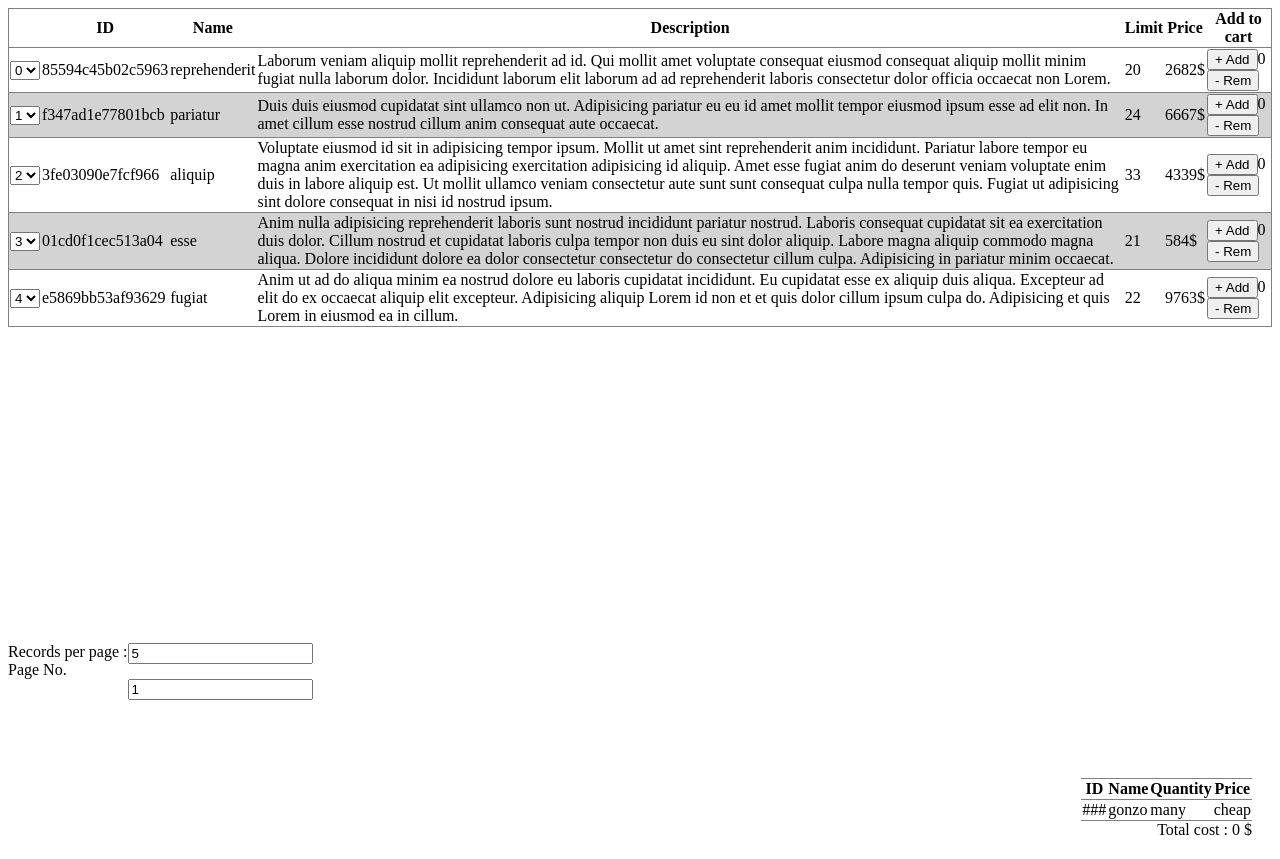
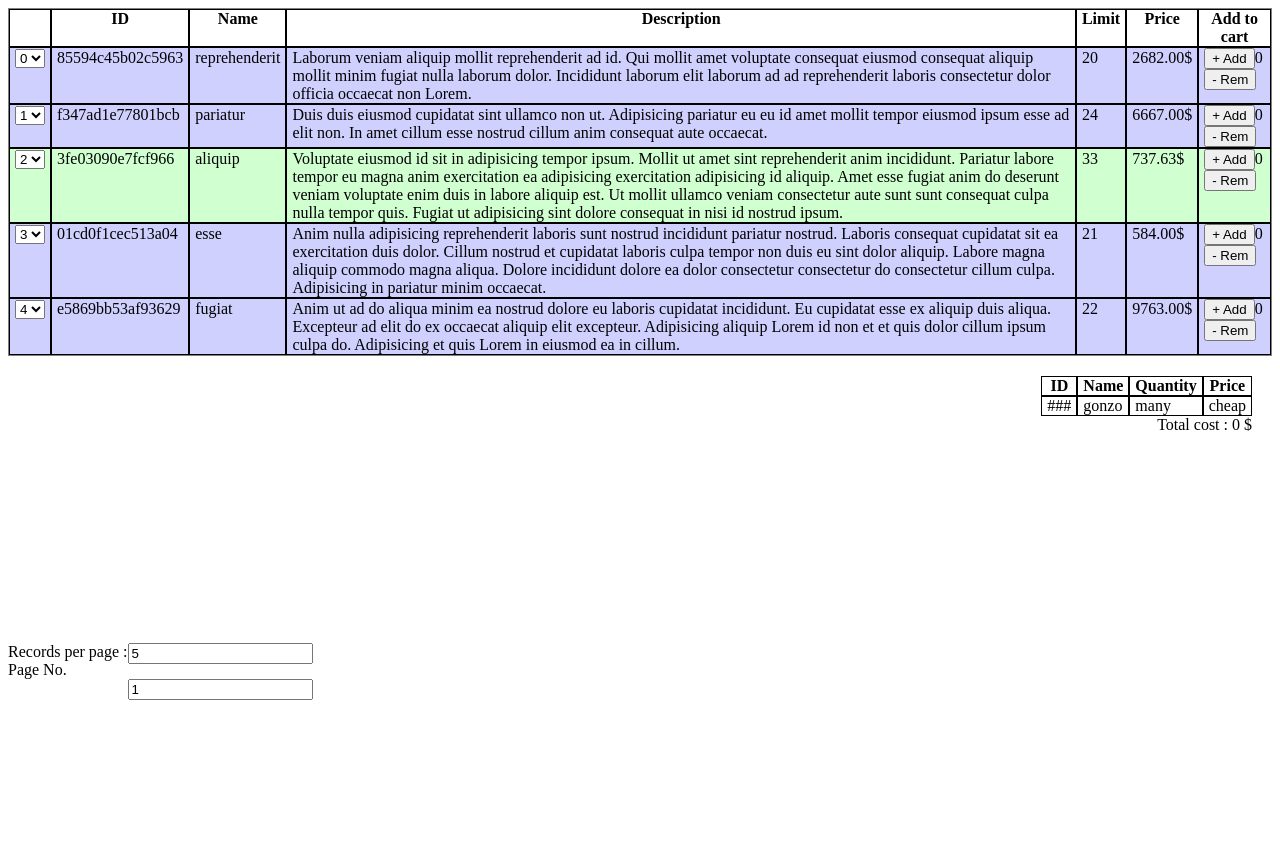
Before and after one commit to tzabarc/june15, a plain HTML site: page js1-DOM-events/index.html in a window 1280 px wide. After the commit the page ends 800 px from the top, so only its background shows below. Drawn offline with Linux system fonts and the light colour scheme.

Commit message:
div tables and Items objects

```diff
--- a/js1-DOM-events/index.html
+++ b/js1-DOM-events/index.html
@@ -4,34 +4,22 @@
     <meta charset="UTF-8">
     <title></title>
     <link rel="stylesheet" type="text/css" href="style/style.css">
+    <link rel="stylesheet" type="text/css" href="style/tableSimulaion.css">
 </head>
 <body>
-        <!--<table id="items" class="table">-->
-            <!--<thead>-->
-            <!--<tr>-->
-                <!--<th data-field="indexes">i</th>-->
-                <!--<th data-field="id">ID</th>-->
-                <!--<th data-field="fn">First</th>-->
-                <!--<th data-field="ln">Last</th>-->
-            <!--</tr>-->
-            <!--</thead>-->
-            <!--<tbody id="tbody"></tbody>-->
-        <!--</table>-->
 <div class="productsTableContainer">
-        <table  class="productsTable">
-            <thead>
-            <tr>
-                <th data-field="indexes"></th>
-                <th data-field="id">ID</th>
-                <th data-field="name">Name</th>
-                <th data-field="desc">Description</th>
-                <th data-field="limit">Limit</th>
-                <th data-field="price">Price</th>
-                <th data-field="addrem">Add to cart</th>
-            </tr>
-            </thead>
-            <tbody  id="productsTableBody"></tbody>
-        </table>
+    <div class="Table productsTable">
+        <div class="Heading">
+            <div class="Cell" data-field="indexes"></div>
+            <div class="Cell" data-field="id">ID</div>
+            <div class="Cell" data-field="name">Name</div>
+            <div class="Cell" data-field="desc">Description</div>
+            <div class="Cell" data-field="limit">Limit</div>
+            <div class="Cell" data-field="price">Price</div>
+            <div class="Cell" data-field="addrem">Add to cart</div>
+        </div>
+        <div class="tbody">
+    </div>
 </div>
 <div class="formContainer">
     <label for="rpc">Records per page :</label>
@@ -41,31 +29,30 @@
 
 </div>
 <div class="cartContainer">
-            <table  class="cartTable">
-                <thead>
-                <tr>
-                    <th data-field="id">ID</th>
-                    <th data-field="name">Name</th>
-                    <th data-field="quantity">Quantity</th>
-                    <th data-field="price">Price</th>
-                </tr>
-                </thead>
-                <tbody id="cartTableBody">
-                <tr>
-                    <td>###</td>
-                    <td>gonzo</td>
-                    <td>many</td>
-                    <td>cheap</td>
-                </tr>
-                </tbody>
-            </table>
+    <div class="Table cartTable">
+        <div class="Heading">
+            <div class="Cell" data-field="id">ID</div>
+            <div class="Cell" data-field="name">Name</div>
+            <div class="Cell" data-field="quantity">Quantity</div>
+            <div class="Cell" data-field="price">Price</div>
+        </div>
+        <div class="tbody" id="cartTableBody">
+            <div class="Row">
+                <div class="Cell">###</div>
+                <div class="Cell">gonzo</div>
+                <div class="Cell">many</div>
+                <div class="Cell">cheap</div>
+            </div>
+        </div>
+    </div>
     <span class="totalCostContainer">Total cost : <span class="totalCostValue">0</span> $</span>
 
 </div>
 <script src="js/pubsub.js"></script>
+    <script src="js/objects.js"></script>
     <script src="js/items.js"></script>
 <script src="js/cart.js"></script>
-        <script src="js/genTables.js"></script>
+<script src="js/GenTables.js"></script>
 <script src="js/code.js"></script>
 </body>
 </html>
--- a/js1-DOM-events/js/GenTables.js
+++ b/js1-DOM-events/js/GenTables.js
@@ -1,38 +1,44 @@
 /**
  * Created by tzabarc on 7/8/15.
  */
-function refreshTables(){
+function refreshTables() {
     genProductsTable();
     genCartTable();
 }
 
 /**---------------  cart table related  *****************/
 
-function genCartTable(){
-    var oldTbody = document.querySelector('.cartTable tbody');
-    var newTbody = document.createElement('tbody');
+function genCartTable() {
+    var oldTbody = document.querySelector('.cartTable .tbody');
+    var newTbody = document.createElement('div');
+    newTbody.className = "tbody";
 
-    for (var id in cart.getCart()){
+    for (var id in cart.getCart()) {
         newTbody.appendChild(createCartRowFromObject(id));
     }
 
-    document.querySelector('.cartTable').replaceChild(newTbody,oldTbody);
+    document.querySelector('.cartTable').replaceChild(newTbody, oldTbody);
 
     updateTotalCost();
 }
 
-function createCartRowFromObject(id){
-    var tr   = document.createElement('tr'),
-        tdId = document.createElement('td'),
-        tdName = document.createElement('td'),
-        tdQuantity = document.createElement('td'),
-        tdPrice = document.createElement('td');
+function createCartRowFromObject(id) {
+    var tr = document.createElement('div');
+    tr.className = "Row";
+    var tdId = document.createElement('div');
+    tdId.className = "Cell";
+    var tdName = document.createElement('div');
+    tdName.className = "Cell";
+    var tdQuantity = document.createElement('div');
+    tdQuantity.className = "Cell";
+    var tdPrice = document.createElement('div');
+    tdPrice.className = "Cell";
 
     var item = getItemById(id);
     tdId.innerHTML = id;
     tdName.innerHTML = item.name;
     tdQuantity.innerHTML = cart.numOfItems(id);
-    tdPrice.innerHTML = item.price;
+    tdPrice.innerHTML = item.getPrice();
 
     [tdId, tdName, tdQuantity, tdPrice].forEach(function (elemToAppend) {
         tr.appendChild(elemToAppend);
@@ -42,35 +48,43 @@ function createCartRowFromObject(id){
 }
 
 /**---------------  products table related  *****************/
-function genProductsTable(){
-    var tbody = document.querySelector('.productsTable tbody');
-    var newTbody = document.createElement('tbody');
+function genProductsTable() {
+    var table = document.querySelector('.productsTable');
+    var tbody = document.querySelector('.productsTable .tbody');
+    var newTbody = document.createElement('div');
+    newTbody.className = "tbody";
     var currentPageItems = itemsJson.slice(start, end);
-    currentPageItems.forEach(function(item, index){
+    currentPageItems.forEach(function (item, index) {
         newTbody.appendChild(createProductsRowFromObject(item, index));
     });
-    var table = document.querySelector('.productsTable');
 
-    table.replaceChild(newTbody,tbody);
+    table.replaceChild(newTbody, tbody);
 }
 
-function createProductsRowFromObject(obj, index){
+function createProductsRowFromObject(obj, index) {
 
-    var tr   = document.createElement('tr'),
-        tdId = document.createElement('td'),
-        tdName = document.createElement('td'),
-        tdDesc = document.createElement('td'),
-        tdLimit = document.createElement('td'),
-        tdPrice = document.createElement('td'),
-        buttonAdd = document.createElement('button'),
-        buttonRem = document.createElement('button'),
-        tdButtonContainer = document.createElement('td');
+    var tr = document.createElement('div');
+    tr.className = "Row " + obj.typeName;
+    var tdId = document.createElement('div');
+    tdId.className = "Cell";
+    var tdName = document.createElement('div');
+    tdName.className = "Cell";
+    var tdDesc = document.createElement('div');
+    tdDesc.className = "Cell";
+    var tdLimit = document.createElement('div');
+    tdLimit.className = "Cell";
+    var tdPrice = document.createElement('div');
+    tdPrice.className = "Cell";
+    var buttonAdd = document.createElement('button');
+    var buttonRem = document.createElement('button');
+    var tdButtonContainer = document.createElement('div');
+    tdButtonContainer.className = "Cell";
 
     tdId.innerHTML = obj.id;
     tdName.innerHTML = obj.name;
     tdDesc.innerHTML = obj.description;
     tdLimit.innerHTML = obj.limit;
-    tdPrice.innerHTML = obj.price;
+    tdPrice.innerHTML = obj.getPrice();
 
     buttonAdd.dataset.itemId = buttonRem.dataset.itemId = obj.id;
 
@@ -90,12 +104,14 @@ function createProductsRowFromObject(obj, index){
     return tr;
 }
 
-function createTdOrderSelect(index){
-    var td = document.createElement('td');
+function createTdOrderSelect(index) {
+    var td = document.createElement('div');
+    td.className = "Cell";
+
     var select = document.createElement('select');
     td.appendChild(select);
     var option;
-    for(var i = start; i<end; i++){
+    for (var i = start; i < end; i++) {
         option = document.createElement('option');
         option.innerHTML = option.value = i;
         select.appendChild(option);
@@ -106,6 +122,6 @@ function createTdOrderSelect(index){
     return td;
 }
 
-function keepOldVal(){
+function keepOldVal() {
     this.oldvalue = this.value;
 }
--- a/js1-DOM-events/js/cart.js
+++ b/js1-DOM-events/js/cart.js
@@ -56,7 +56,7 @@ function Cart(items){
 
         for(var i=0;i<items.length;i++){
             if(items[i].id == id)
-                return this.numOfItems(id) * parseInt(items[i].price,10);
+                return this.numOfItems(id) * parseInt(items[i].getPrice(),10);
         }
     }
 
--- a/js1-DOM-events/js/code.js
+++ b/js1-DOM-events/js/code.js
@@ -43,12 +43,12 @@ function pageChanged(inputObj){
     document.dispatchEvent(onPageChange);
 }
 function selectionChanged(){
-    var tbody = document.querySelector('tbody');
+    var tbody = document.querySelector('.tbody');
     var fromIndex = this.oldvalue;
     var toIndex = this.selectedIndex;//value
     var trToMove = this.parentElement.parentElement;
     var trNodeLoose= trToMove.parentElement.removeChild(trToMove);
-    var c = document.querySelectorAll('tbody tr');
+    var c = document.querySelectorAll('.tbody .Row');
     if (fromIndex < toIndex){
         for(var i=fromIndex;i<toIndex;i++){
             decTr(c[i]);
--- a/js1-DOM-events/js/items.js
+++ b/js1-DOM-events/js/items.js
@@ -227,6 +227,17 @@ var itemsJson = [
         "name": "do"
     }
 ];
-for (var item in itemsJson){
-    itemsJson[item].cnt=0;
+
+var itemsTemp = [];
+for(var i = 0; i<itemsJson.length; i++){
+    var currItem = itemsJson[i];
+    if(Math.random()>0.5){
+        itemsTemp.push(new Item(currItem));
+    }else{
+        var discount = parseInt(Math.random()*100,10);
+        itemsTemp.push(new SaleItem(currItem, discount));
+    }
+
 }
+
+itemsJson = itemsTemp;
--- a/js1-DOM-events/js/objects.js
+++ b/js1-DOM-events/js/objects.js
@@ -1,25 +1,35 @@
 /**
  * Created by tzabarc on 7/7/15.
  */
-function Item(obj){
-    //this.  =obj.  ;
+function Item(obj) {
+    for (var key in obj) {
+        this[key] = obj[key];
+    }
+    this.typeName = 'Item';
 }
-function SaleItem(){
-    Item.call(this); // call super constructor.
 
+Item.prototype.getPrice = function () {
+    return (parseInt(this.price, 10)).toFixed(2) +'$';
+}
+function SaleItem(obj, discount) {
+    Item.call(this, obj); // call super constructor.
+    this.discount = discount;
+    this.typeName = 'SaleItem';
 }
 // subclass extends superclass
 SaleItem.prototype = Object.create(Item.prototype);
 SaleItem.prototype.constructor = SaleItem;
+SaleItem.prototype.getPrice = function () {
+    return ((parseInt(this.price) * (1 - (this.discount / 100))).toFixed(2))+'$';
+}
 
 
-
-function Coupon(code){
-    this.code= code;
+function Coupon(code) {
+    this.code = code;
 
 }
 
-function DiscountCoupon(){
+function DiscountCoupon() {
     Coupon.call(this); // call super constructor.
 }
 // subclass extends superclass
@@ -27,9 +37,7 @@ DiscountCoupon.prototype = Object.create(Coupon.prototype);
 DiscountCoupon.prototype.constructor = DiscountCoupon;
 
 
-
-
-function FreeItemCoupon(){
+function FreeItemCoupon() {
     Coupon.call(this); // call super constructor.
 }
 // subclass extends superclass
--- /dev/null
+++ b/js1-DOM-events/style/tableSimulaion.css
@@ -0,0 +1,41 @@
+.Table
+{
+    display: table;
+}
+.Title
+{
+    display: table-caption;
+    text-align: center;
+    font-weight: bold;
+    font-size: larger;
+}
+.Heading
+{
+    display: table-row;
+    font-weight: bold;
+    text-align: center;
+}
+.Row
+{
+    display: table-row;
+}
+
+.Item{
+    background-color: #d0d0ff;
+}
+.SaleItem{
+    background-color: #d0ffd0;
+}
+.Cell
+{
+    display: table-cell;
+    border: solid;
+    border-width: thin;
+    padding-left: 5px;
+    padding-right: 5px;
+}
+.tbody {
+    display: table-row-group;
+    vertical-align: middle;
+    border-color: inherit
+}
```
Lines whose indentation alone changed are shown as unchanged.
